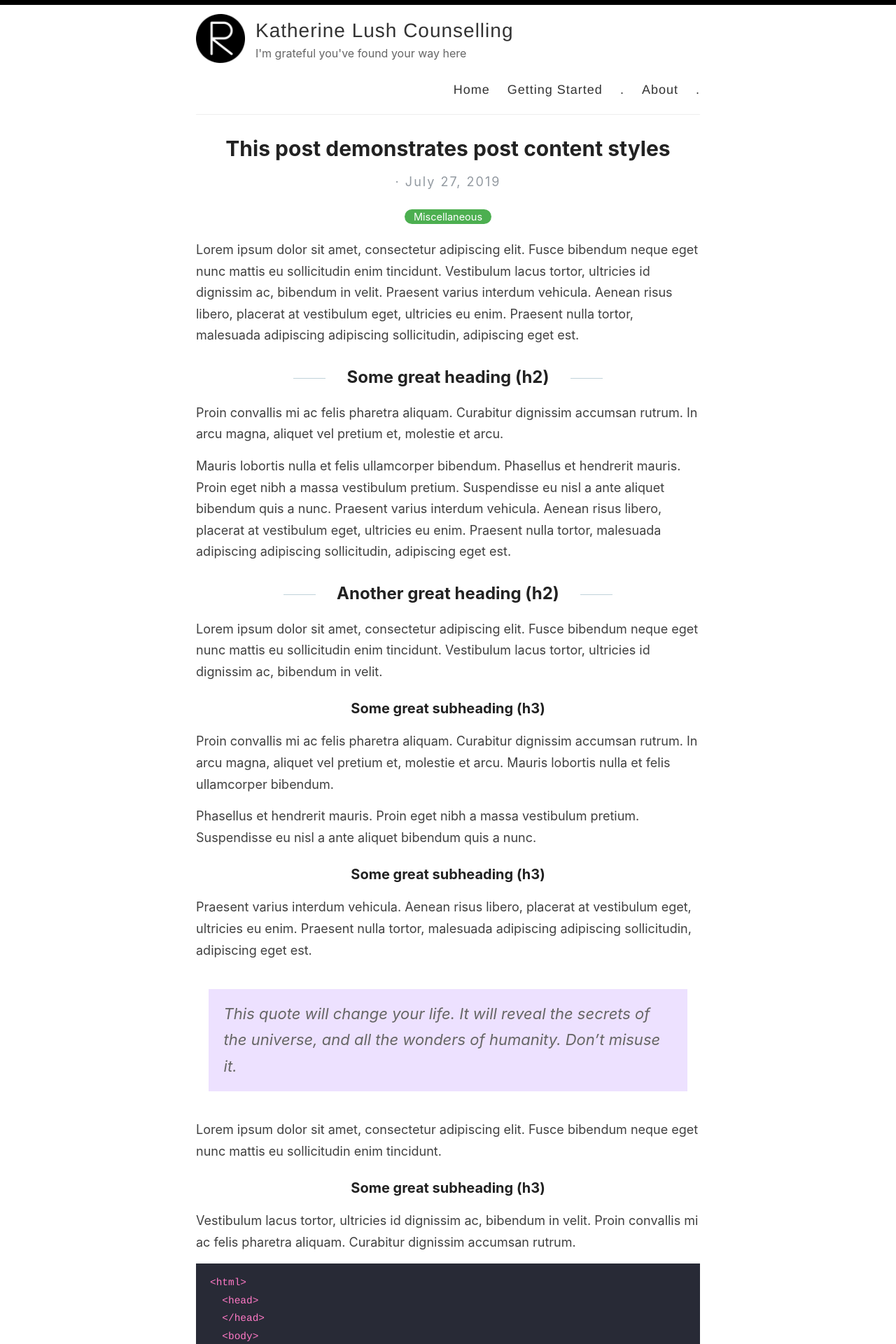
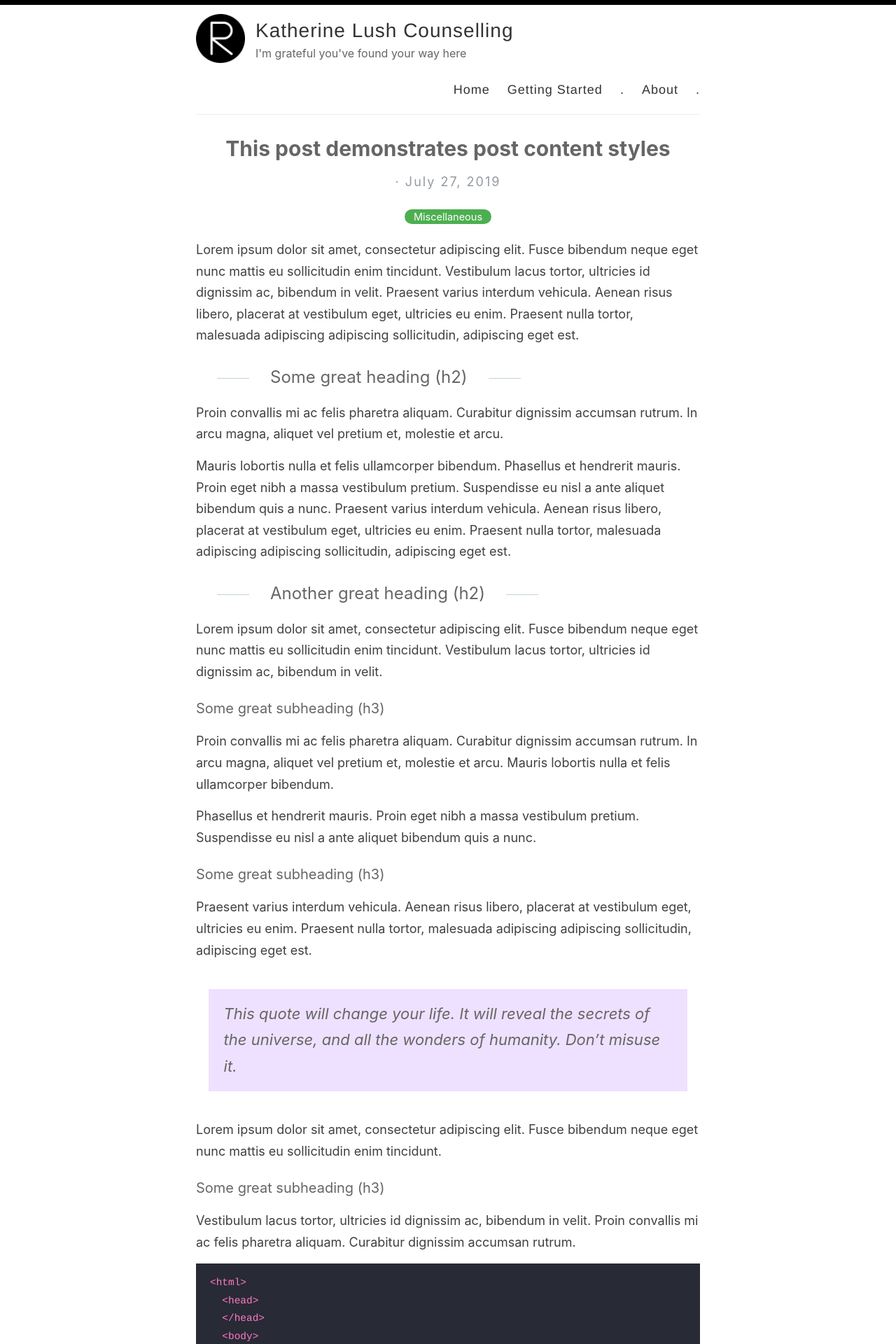
Before and after one commit to gammacray/katherinelushcounselling, a Jekyll site: the page built from _posts/2019-7-27-this-post-demonstrates-post-content-styles.md, in a window 1280 px wide. Shown: the top 1920 px of the page at 70% size. Built offline with Jekyll 4.4.1, drawn with Linux system fonts in a browser that asks for light colours.

Commit message:
Updated style.scss.

```diff
--- a/assets/style.scss
+++ b/assets/style.scss
@@ -39,13 +39,13 @@ body {
 
 h1, h2, h3, h4, h5, h6 {
   font-family: -system-ui, -apple-system, BlinkMacSystemFont, "Segoe UI", Roboto, Helvetica, Arial, sans-serif, "Apple Color Emoji", "Segoe UI Emoji", "Segoe UI Symbol";
-  color: $darkerGray;
-  font-weight: bold;
+  color: #666666;
+  font-weight: normal;
 
   line-height: 1.7;
   margin: 1em 0 15px;
   padding: 0;
-  text-align: center;
+  text-align: left;
 
   @include mobile {
     line-height: 1.4;
```
